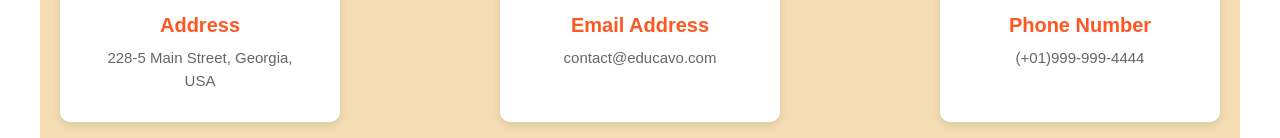
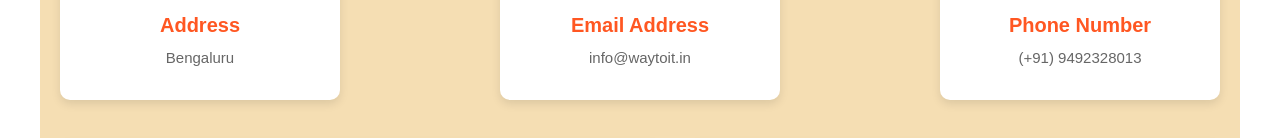
Before and after one commit to 02tony/Wit, a React (Create React App) app: page /contact in a window 1280 px wide. Shown: the part 240-378 px from the top of the page. Built offline with nearby package versions, Linux system fonts and the light colour scheme; grey boxes are pictures that could not be loaded.

Commit message:
[New]contacy & Course overview components

```diff
--- a/src/components/Pages/Contact.js
+++ b/src/components/Pages/Contact.js
@@ -67,17 +67,17 @@
           <div className="contact-item">
             <div className="icon">📍</div>
             <h3>Address</h3>
-            <p>228-5 Main Street, Georgia, USA</p>
+            <p>Bengaluru</p>
           </div>
           <div className="contact-item">
             <div className="icon">✉️</div>
             <h3>Email Address</h3>
-            <p>contact@educavo.com</p>
+            <p>info@waytoit.in</p>
           </div>
           <div className="contact-item">
             <div className="icon">📞</div>
             <h3>Phone Number</h3>
-            <p>(+01)999-999-4444</p>
+            <p>(+91) 9492328013</p>
           </div>
         </div>
 
--- a/src/components/home/courseOverview/CourseOverview.css
+++ b/src/components/home/courseOverview/CourseOverview.css
@@ -85,12 +85,11 @@
       width: 90%; /* Slightly larger video */
   }
 }
-@media (min-width: 300x) {
+@media (min-width: 300px) {
   .course-container {
       flex-direction: column; /* Arrange sections side by side */
       gap: 20px; /* Add space between sections */
       height: auto; /* Adjust container height */
-      display: none;
   }
 
   .course-left-section {
```
